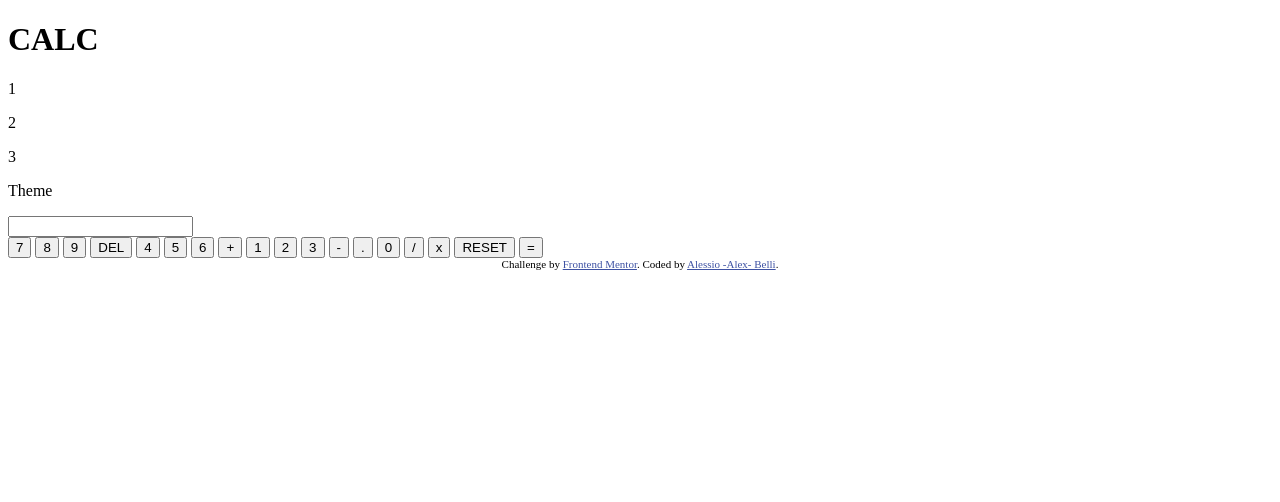
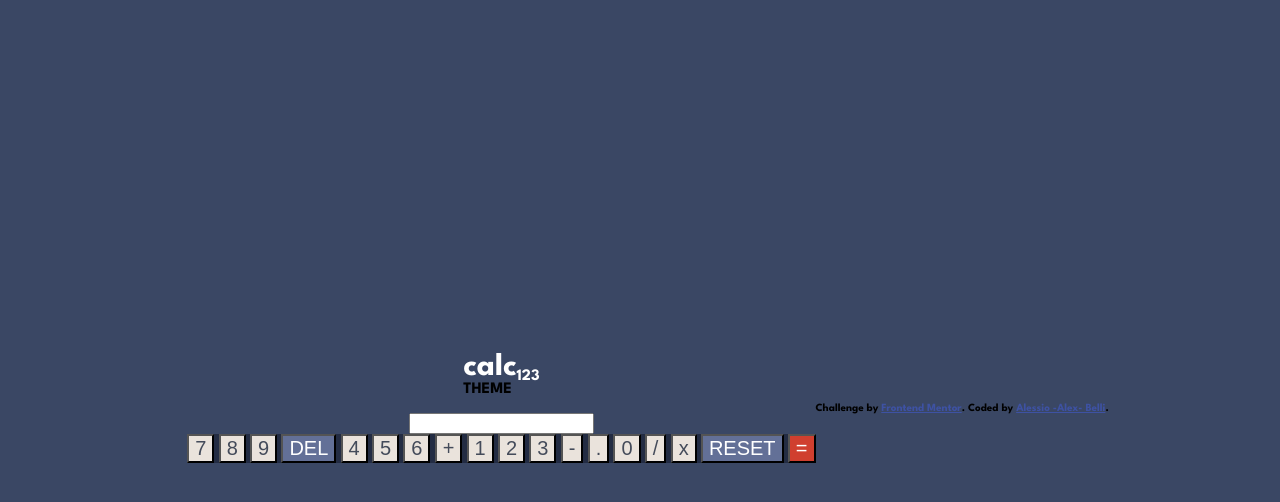
Before and after one commit to AlexMcBex/Calculator-App, a website: page index.html in a window 1280 px wide. Drawn offline with Linux system fonts and the light colour scheme.

Commit message:
started styling page

```diff
--- a/css/styles.css
+++ b/css/styles.css
@@ -0,0 +1,64 @@
+@import url('https://fonts.googleapis.com/css2?family=League+Spartan:wght@700&display=swap');
+
+body{
+    background-color:
+    hsl(222, 26%, 31%);
+    font-family: "League Spartan", sans-serif;
+    width: 100%;
+    height: 100vh;
+    display: flex;
+    justify-content: center;
+    align-items: center;
+
+}
+
+.calc-container{
+    display:flex;
+    flex-direction: column;
+    justify-content: space-between;
+    align-items: center;
+}
+.logo-container{
+    float: left;
+}
+#logo{
+    color: white;
+    margin: 0;
+}
+
+.theme-toggle-container{
+    display:flex;
+    justify-content: center;
+    align-items: center;
+    float: right;
+    color: white;
+}
+
+#theme-text
+
+input{
+    background-color: hsl(224, 36%, 15%);
+    color: #e6e8ea;
+    font-size: 32px;
+}
+
+.calc-body{
+   background-color:  hsl(223, 31%, 20%);
+}
+
+.calculator-btn{
+    font-size: 20px;
+}
+
+.white-btn{
+    background-color: hsl(30, 25%, 89%);
+    color: hsl(221, 14%, 31%);
+}
+.blue-btn{
+    background-color: hsl(225, 21%, 49%);
+    color: hsl(0, 0%, 100%);
+}
+.red-btn{
+    background-color: hsl(6, 63%, 50%);
+    color: hsl(0, 0%, 100%);
+}
--- a/index.html
+++ b/index.html
@@ -9,7 +9,7 @@
   <link rel="icon" type="image/png" sizes="32x32" href="./images/favicon-32x32.png">
   <link rel="stylesheet" href="./css/styles.css">
 
-  <title>Frontend Mentor | Calculator app</title>
+  <title>Calculator app | Frontend Mentor | </title>
 
   <!-- Feel free to remove these styles or customise in your own stylesheet 👍 -->
   <style>
@@ -26,10 +26,10 @@
 
 <body>
 
-  <main class="calc-body">
+  <main class="calc-container">
     <div class="cal-header-container">
       <div class="logo-container">
-        <h1 class="logo">CALC</h1>
+        <h1 id="logo">calc</h1>
       </div>
       <div class="theme-toggle-container">
         <p class="theme-toggle-number">1</p>
@@ -42,7 +42,7 @@
         </div>
       </div>
       <div class="theme-text-container">
-        <p class="theme-text">Theme</p>
+        <p id="theme-text">THEME</p>
       </div>
     </div>
 
```
